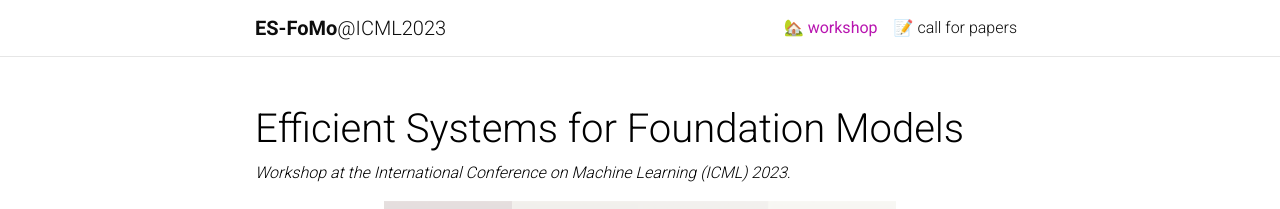
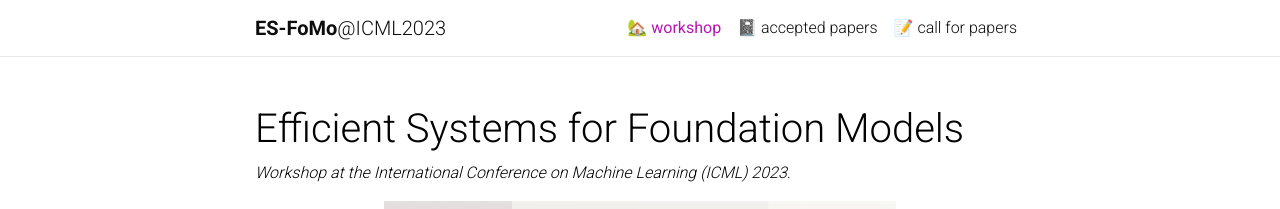
Before and after one commit to slippylolo/es-fomo.github.io, a Jekyll site: the page built from _pages/about.md, in a window 1280 px wide. Shown: the top 209 px of the page. Built offline with Jekyll 4.4.1, drawn with Linux system fonts in a browser that asks for light colours; full-size pictures stand in for the smaller copies a plugin makes; comment, search, counter and statistics services are not loaded; a style sheet for code colours, icons or effects is not loaded.

Commit message:
:sparkles: Add accepted papers link to the navigation bar

```diff
--- a/_includes/header.html
+++ b/_includes/header.html
@@ -32,6 +32,11 @@
                   {%- endif -%}
                 </a>
               </li>
+
+              <li class="nav-item ">
+                <a class="nav-link" href="https://openreview.net/group?id=ICML.cc/2023/Workshop/ES-FoMO">📓 accepted papers</a>
+              </li>
+
               {% if site.blog_nav_title %}
               <!-- Blog -->
               <li class="nav-item {% if page.url contains 'blog' %}active{% endif %}">
```
